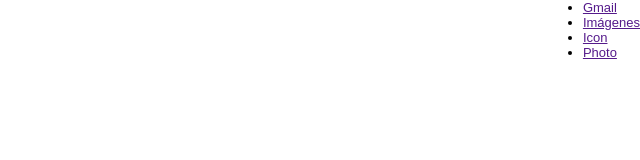
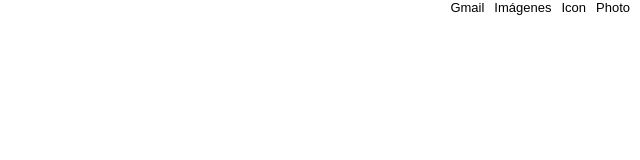
Before and after one commit to carloslefinh/googleProyect, a plain HTML site: page index.html in a window 1280 px wide. Shown: the whole page, without its empty margins (640-1280 px from the left). Drawn offline with Linux system fonts and the light colour scheme.

Commit message:
header-nav styles

```diff
--- a/index.html
+++ b/index.html
@@ -10,7 +10,7 @@
 <body>
     <header>
         <nav>
-            <ul>
+            <ul class="nav-right-section">
                 <li>
                     <a href="">Gmail</a>
                 </li>
--- a/style.css
+++ b/style.css
@@ -16,6 +16,19 @@ header {
     height: 60px;
 }
 header nav {
-display: flex;
-justify-content: flex-end;
+    display: flex;
+    justify-content: flex-end;
 }
+header nav .nav-right-section {
+    width: auto;
+    height: auto;
+    display: flex;
+    list-style: none;
+    justify-content: center;
+    align-items: center;
+}
+header nav .nav-right-section a {
+    margin-right: 10px;
+    color: #000000;
+    text-decoration: none;
+}
```
